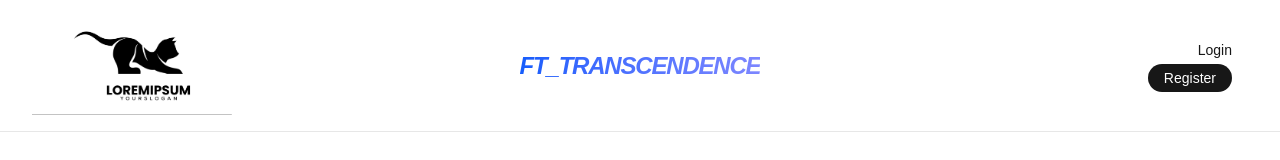
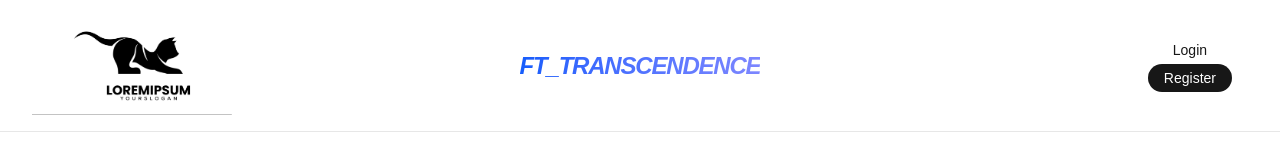
Before and after one commit to CodeLittleToImprove/nextjs_research, a Next.js app in the folder next-js-transcendence/transcendence/: page / in a window 1280 px wide. Shown: the top 160 px of the page. Built offline with nearby package versions, Linux system fonts and the light colour scheme; no server answers.

Commit message:
fixed not centered login button

```diff
--- a/next-js-transcendence/transcendence/components/Header.tsx
+++ b/next-js-transcendence/transcendence/components/Header.tsx
@@ -49,10 +49,10 @@ export default function Header() {
                         )}
                     </div>
                 ) : (
-                    <nav className="flex flex-col space-y-1">
+                    <nav className="flex flex-col items-end space-y-1">
                         <button
                             onClick={() => setModalType('Login')}
-                            className="text-sm hover:text-blue-500 transition text-right"
+                            className="text-sm hover:text-blue-500 transition w-full text-center"
                         >
                             Login
                         </button>
--- a/next-js-transcendence/transcendence/next.config.ts
+++ b/next-js-transcendence/transcendence/next.config.ts
@@ -5,7 +5,7 @@ const nextConfig = {
         remotePatterns: [
             {
                 protocol: 'https',
-                hostname: 'lh3.googleusercontent.com', // Google's image server
+                hostname: 'lh3.googleusercontent.com', // Google's image server for profile pictures
             },
         ],
     },
```
